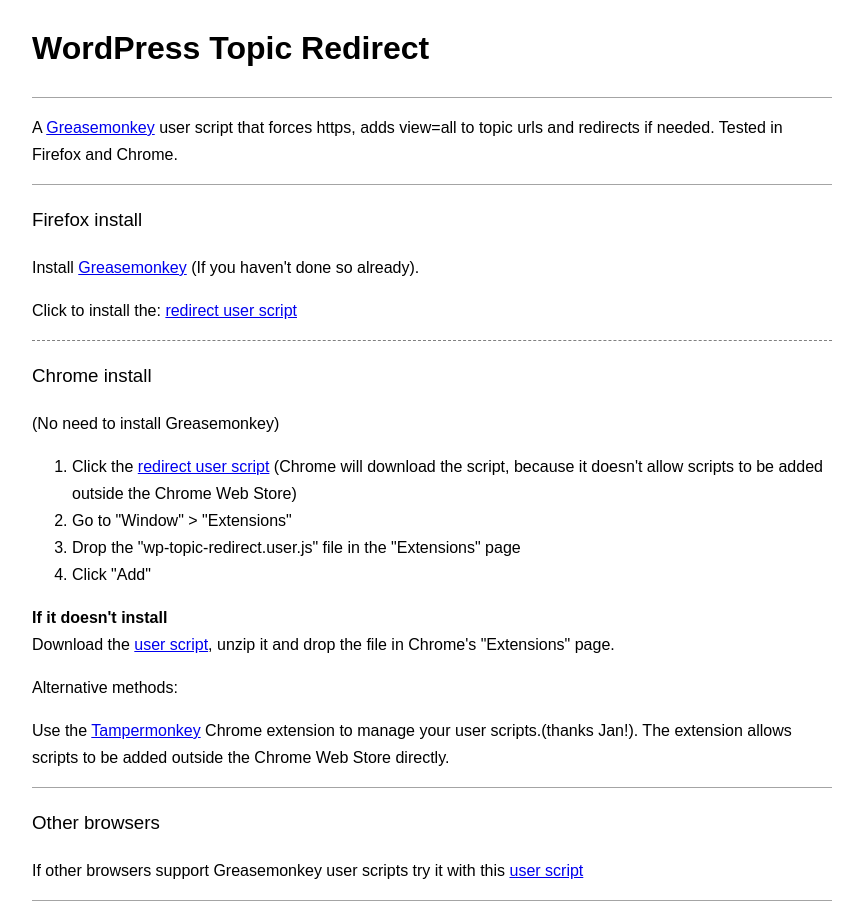
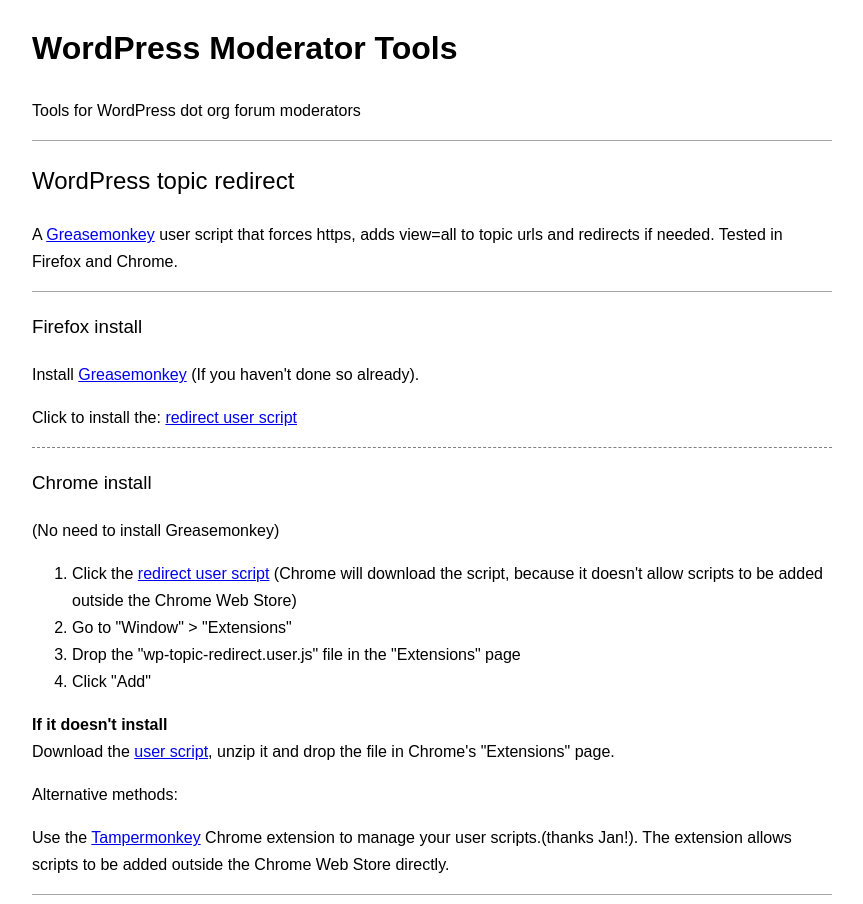
Before and after one commit to keesiemeijer/WordPress-moderator-tools, a plain HTML site: page topic-redirect/index.html in a window 1280 px wide. Shown: the top 904 px of the page, without its empty margins (208-1071 px from the left). Drawn offline with Linux system fonts and the light colour scheme.

Commit message:
wp topic redirect

```diff
--- a/topic-redirect/index.html
+++ b/topic-redirect/index.html
@@ -10,9 +10,12 @@
 <body>
 <div id="main">
 <div class="section">
-<h1>WordPress Topic Redirect</h1>
+<h1><a href="/WordPress-moderator-tools">WordPress Moderator Tools</a></h1>
+<p>Tools for WordPress dot org forum moderators</p>
 </div>
 <article class="section">
+<h2>WordPress topic redirect</h2>
+
 <p>A <a href="https://addons.mozilla.org/nl/firefox/addon/greasemonkey/">Greasemonkey</a> user script that forces https, adds view=all to topic urls and redirects if needed. Tested in Firefox and Chrome.</p>
 </article>
 <article>
```
Also changed, not shown: index.html (+1 -1 lines).
